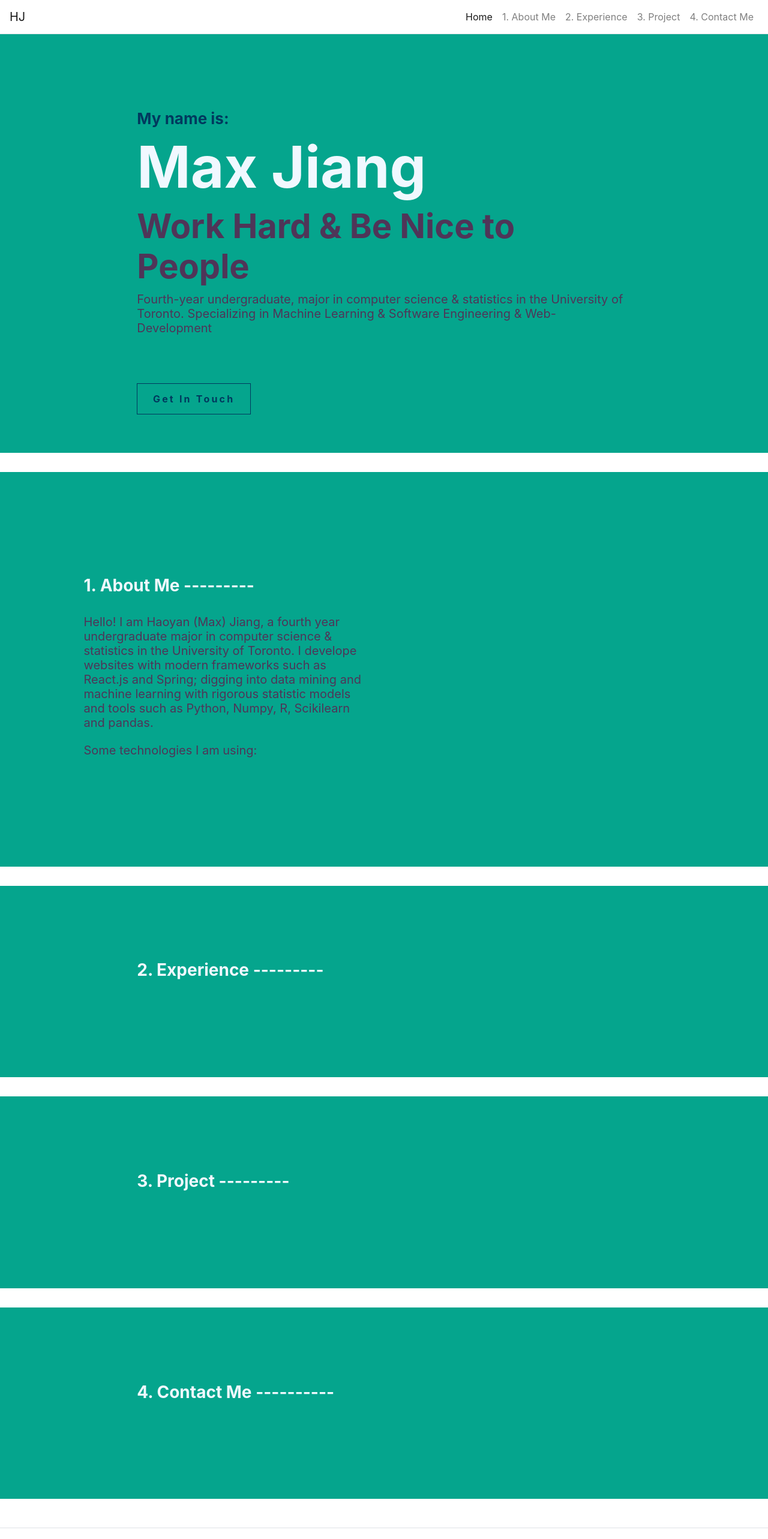
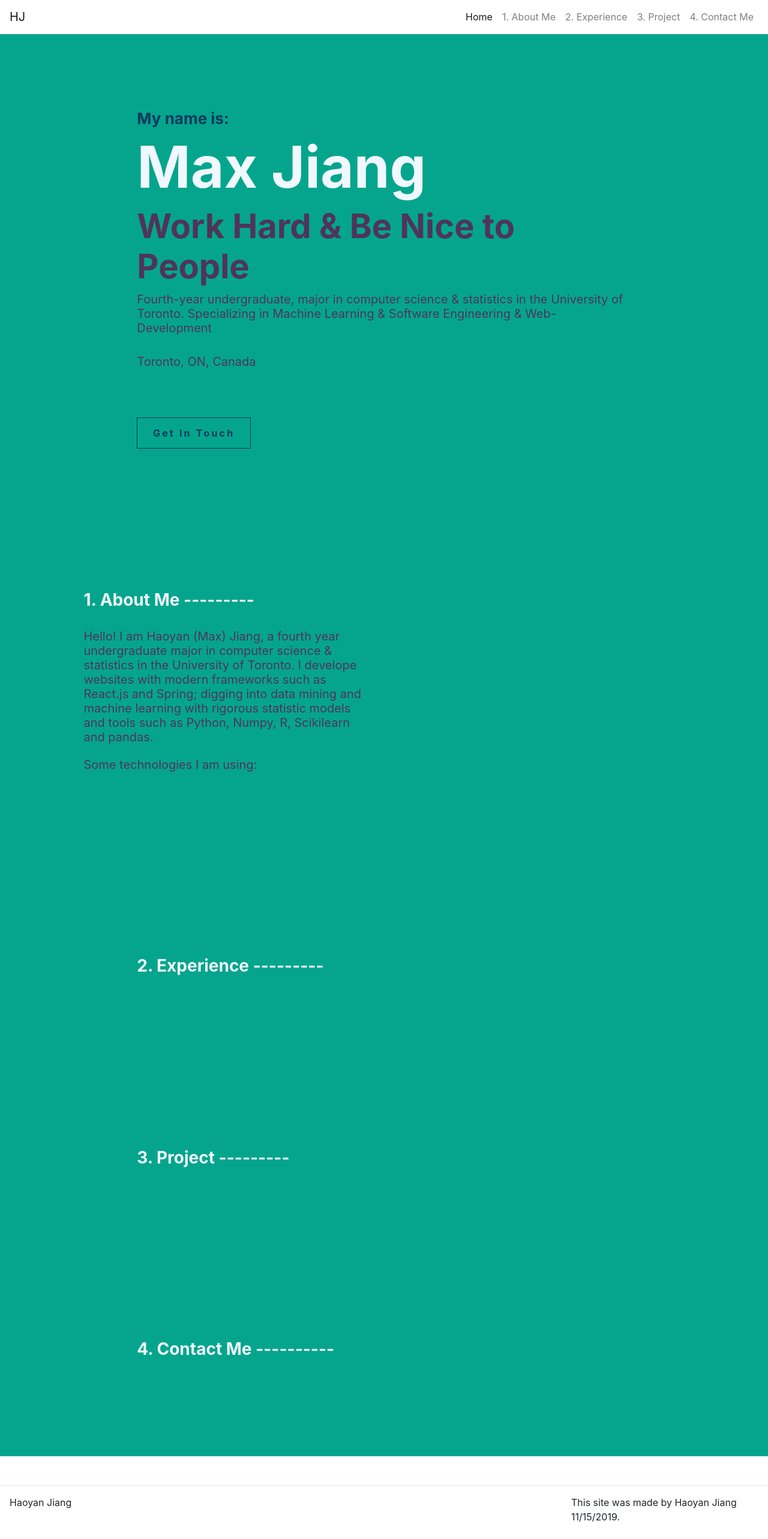
Before and after one commit to DaPraxis/Portfolio, a React (Create React App) app: page / in a window 1280 px wide. Shown: the top 2566 px of the page at 60% size. Built offline with nearby package versions, Linux system fonts and the light colour scheme.

Commit message:
add react reveal to all jumbotrons, animation

```diff
--- a/package.json
+++ b/package.json
@@ -7,8 +7,9 @@
     "bootstrap": "^4.3.1",
     "jquery": "^3.4.1",
     "react": "^16.12.0",
-    "react-bootstrap": "^1.0.0-beta.9",
+    "react-bootstrap": "^1.0.0-beta.16",
     "react-dom": "^16.12.0",
+    "react-reveal": "^1.2.2",
     "react-router-dom": "^5.0.1",
     "react-scripts": "3.0.1",
     "react-scroll": "^1.7.14",
--- a/src/App.js
+++ b/src/App.js
@@ -10,7 +10,7 @@ import Footer from './components/Footer';
 import HomePage from './pages/HomePage';
 import AboutPage from './pages/AboutPage';
 import ContactPage from './pages/ContactPage';
-
+import Fade from 'react-reveal/Fade';
 
 class App extends React.Component {
 
@@ -28,6 +28,7 @@ class App extends React.Component {
         text: 'Fourth-year undergraduate, major in computer science & statistics in the University of Toronto. Specializing in Machine Learning & Software Engineering & Web-Development',
         title2: 'Work Hard & Be Nice to People',
         intro: "My name is:",
+        text2: 'Toronto, ON, Canada',
         about:{
           title: '1. About Me ---------',
           text: 'Hello! I am Haoyan (Max) Jiang, a fourth year undergraduate major in computer science & statistics in the University of Toronto. I develope websites with modern frameworks such as React.js and Spring; digging into data mining and machine learning with rigorous statistic models and tools such as Python, Numpy, R, Scikilearn and pandas.',
@@ -56,7 +57,7 @@ class App extends React.Component {
     return (
       <Router>
         <Container className="p-0" fluid={true}>
-
+          <Fade>
           <Navbar sticky = "top" className="border-bottom" bg="white" expand="lg">
             <Navbar.Brand>HJ</Navbar.Brand>
 
@@ -73,7 +74,7 @@ class App extends React.Component {
               </Nav>
             </Navbar.Collapse>
           </Navbar>
-
+          </Fade>
           <Route path="/" exact render={() => <HomePage home = {this.state.home}/>} />
           <Route path="/about" render={() => <AboutPage title={this.state.about.title} />} />
           <Route path="/contact" render={() => <ContactPage title={this.state.contact.title} />} />
--- a/src/pages/HomePage.js
+++ b/src/pages/HomePage.js
@@ -1,5 +1,4 @@
 import React from 'react';
-
 import Hero from '../components/Hero';
 import Carousel from '../components/Carousel';
 import Jumbotron from 'react-bootstrap/Jumbotron';
@@ -7,14 +6,15 @@ import Container from 'react-bootstrap/Container';
 import Row from 'react-bootstrap/Row';
 import Col from 'react-bootstrap/Col';
 import AboutMe from "../components/AboutMe";
+import Fade from 'react-reveal/Fade';
 
 function HomePage(props) {
-
     return(
+        <Fade>
             <div>
-            <Jumbotron className="jumbotron-fluid p-0 homePage-jumbo" id="Intro">
+                <Jumbotron className="jumbotron-fluid p-0 m-0 homePage-jumbo" id="Intro">
                     <Container fluid={true} className="intro-contain">
-                    <Hero title={props.home.title} title2={props.home.title2} subTitle={props.home.subTitle} text={props.home.text} intro={props.home.intro}/>
+                        <Hero prop={props.home} title={props.home.title} title2={props.home.title2} subTitle={props.home.subTitle} text={props.home.text} intro={props.home.intro} text2={props.home.text2}/>
                         <Row className="justify-content-center">
                             <Col md={8} sm={12}>
                             <button class="button button-home">
@@ -24,32 +24,37 @@ function HomePage(props) {
                         </Row>
                     </Container>
                 </Jumbotron>
-
-            <Jumbotron className="jumbotron-fluid p-0 homePage-jumbo" id="AboutMe">
+            </div>
+            <div>
+                <Jumbotron className="jumbotron-fluid p-0 m-0 homePage-jumbo" id="AboutMe">
                     <Container fluid={true} className="intro-contain">
                         {/* <Hero subTitle={props.home.about.title} text={props.home.about.text} text2={props.home.about.text2}/> */}
                         <AboutMe about = {props.home.about}/>
                     </Container>
                 </Jumbotron>
-
-            <Jumbotron className="jumbotron-fluid p-0 homePage-jumbo" id="Experience">
+            </div>
+            <div>
+                <Jumbotron className="jumbotron-fluid p-0 m-0 homePage-jumbo" id="Experience">
                     <Container fluid={true} className="intro-contain">
                         <Hero subTitle={props.home.experience.title}/>
                     </Container>
                 </Jumbotron>
-
-            <Jumbotron className="jumbotron-fluid p-0 homePage-jumbo" id="Project">
+            </div>
+            <div>
+                <Jumbotron className="jumbotron-fluid p-0 m-0 homePage-jumbo" id="Project">
                     <Container fluid={true} className="intro-contain">
                         <Hero subTitle={props.home.project.title}/>
                     </Container>
                 </Jumbotron>
-
-            <Jumbotron className="jumbotron-fluid p-0 homePage-jumbo" id="ContactMe">
+            </div>
+            <div>
+                <Jumbotron className="jumbotron-fluid p-0 m-0 homePage-jumbo" id="ContactMe">
                     <Container fluid={true} className="intro-contain">
                         <Hero subTitle={props.home.contact.title}/>
                     </Container>
                 </Jumbotron>
             </div>
+        </Fade>
     );
 
 }
```
Also changed, not shown: 2 other files (tests, documents, lock files or other folders). Lines whose indentation alone changed are shown as unchanged.
